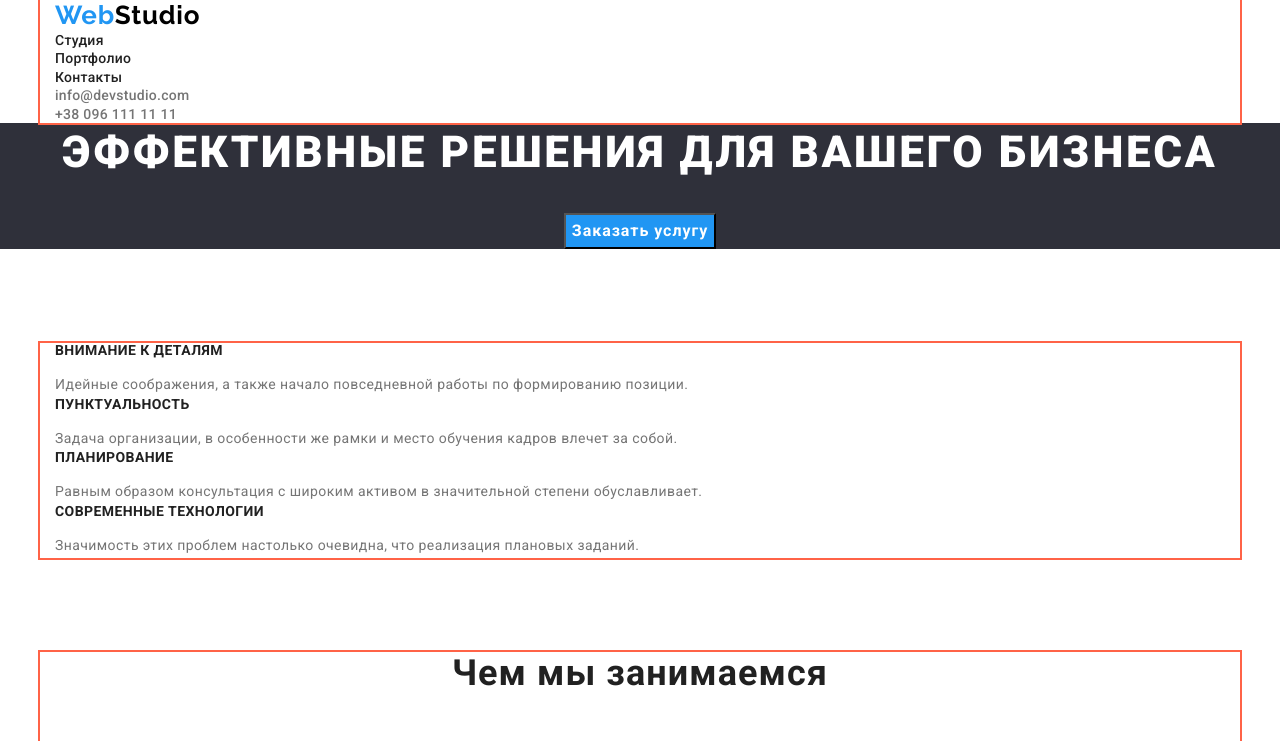
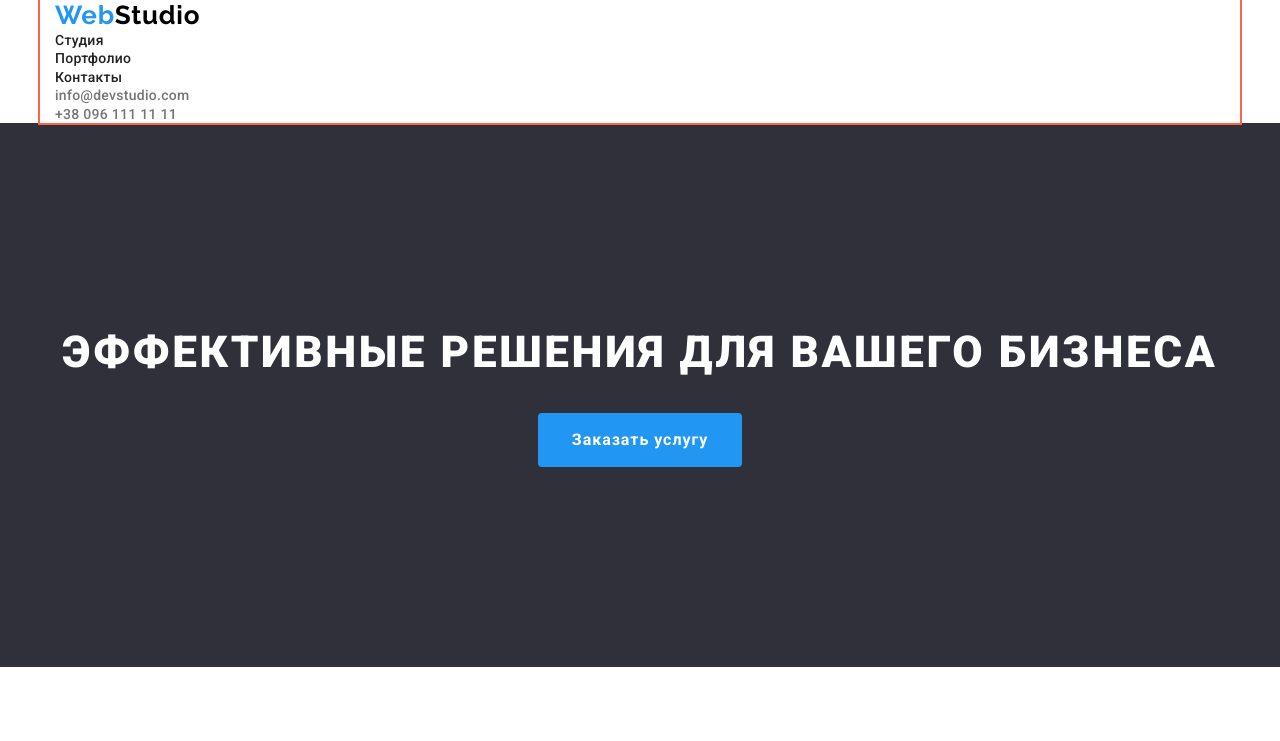
Before and after one commit to Hanna-Serdjuk/goit-markup-hw-03, a plain HTML site: page index.html in a window 1280 px wide. Shown: the top 741 px of the page. Drawn offline with nearby package versions, Linux system fonts and the light colour scheme.

Commit message:
Добавляет оформление кнопки

```diff
--- a/css/styles.css
+++ b/css/styles.css
@@ -129,6 +129,8 @@ body {
 /* ---------------Страница Студия--------------- */
 /* ---------------Главный баннер--------------- */
 .hero {
+  padding-top: 200px;
+  padding-bottom: 200px;
   color: var(--contrast-txt-color);
   background-color: #2f303a;
 
@@ -138,15 +140,18 @@ body {
 .hero-title {
   margin-top: 0;
   margin-bottom: 30px;
+  /* padding-right: 452px;
+  padding-left: 452px; */
+
   font-weight: 900;
   font-size: 44px;
   line-height: 1.36;
-
   letter-spacing: 0.06em;
   text-transform: uppercase;
 }
 
 .hero-button {
+
   font-family: inherit;
   cursor: pointer;
   font-weight: 700;
@@ -154,6 +159,12 @@ body {
   line-height: 1.88;
   text-align: center;
   letter-spacing: 0.06em;
+
+  border-radius: 4px;
+  padding: 10px 32px;
+  min-width: 200px;
+  border: 2px solid transparent;
+
   color: var(--contrast-txt-color);
   background-color: var(--accent-color);
 }
@@ -161,6 +172,7 @@ body {
 .hero-button:hover,
 .hero-button:focus {
   background-color: #188ce8;
+  box-shadow: 0px 4px 4px rgba(0, 0, 0, 0.15);
 }
 
 /* ---------------Особенности--------------- */
```
